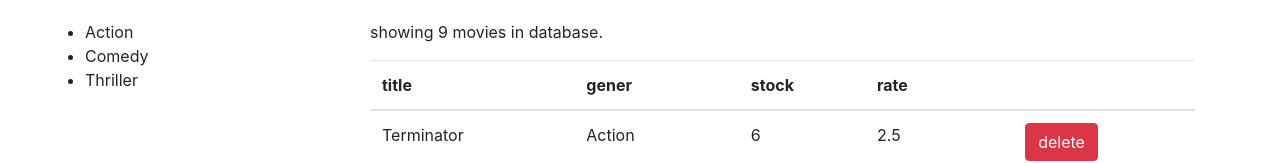
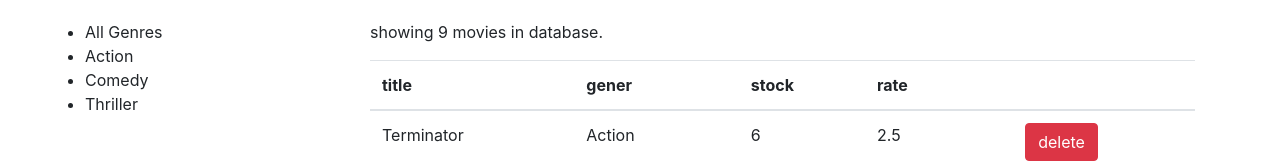
Before and after one commit to nazaninqfn/react, a React (Create React App) app in the folder counter-app/: page / in a window 1280 px wide. Shown: the top 163 px of the page. Built offline with nearby package versions, Linux system fonts and the light colour scheme.

Commit message:
5-14-filtering adding all genres

```diff
--- a/counter-app/src/components/movies.jsx
+++ b/counter-app/src/components/movies.jsx
@@ -16,7 +16,9 @@ class Movies extends Component {
     };
 
     componentDidMount() {
-        this.setState({ movies: getMovies(), genres: getGenres() });
+        const genres = [{ name: 'All Genres'}, ...getGenres()]
+        this.setState({ movies: getMovies(), genres});
+
     };
 
     handleDelete = (movie) => {
@@ -55,6 +57,11 @@ class Movies extends Component {
         const filtered = selectedGenre
             ? allMovies.filter(m => m.genre._id === selectedGenre._id)
             : allMovies;
+
+        //we're filtering the list of movies, we're checking to
+        //see if selected genre is truth. If it's truthy, we're filtering
+        //the movies, so we get each movie and we make sure that the id
+        //of the genre of that movie equals the id of the selected genre
 
 
         const movies = paginate(filtered, currentPage, pageSize)
```
